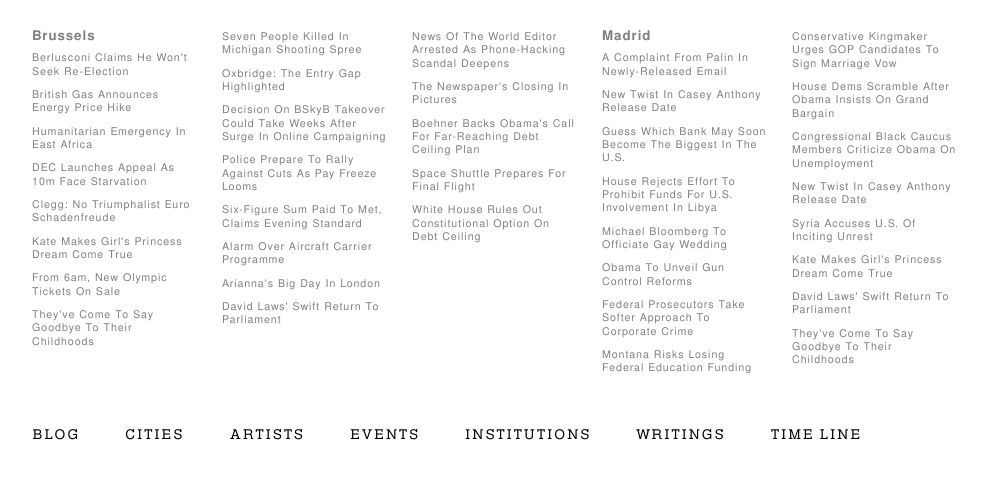
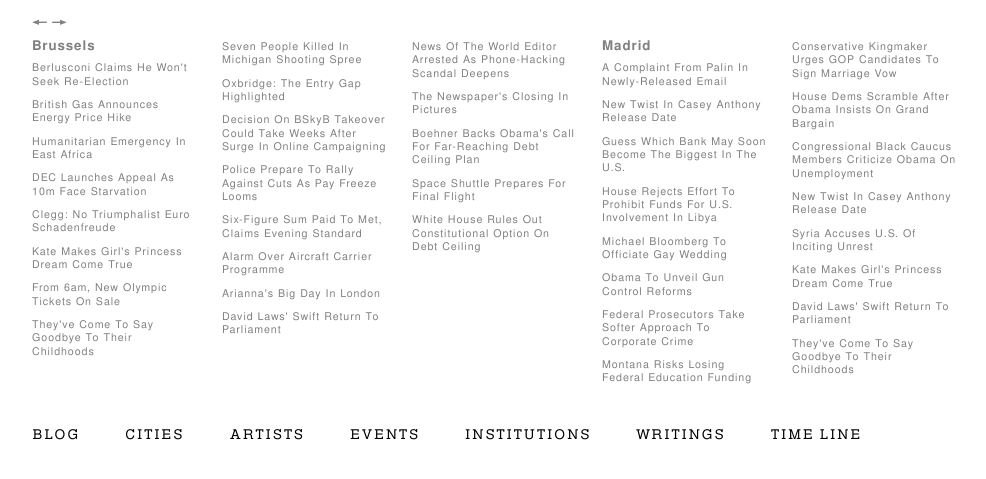
Before and after one commit to sebsan/fieldrecordings, a PHP site: page /menu.html in a window 1280 px wide. Shown: the top 479 px of the page, without its empty margins (8-994 px from the left). Run offline with PHP 8.4, Linux system fonts and the light colour scheme.

Commit message:
menu-update2

```diff
--- a/menu.html
+++ b/menu.html
@@ -23,6 +23,9 @@ curPoint.y = 500;
 </head>
 <body>
 
+<div id="menu_navigation">
+<a href="#">&#8592;</a> <a href="#">&#8594;</a>
+</div>
 <div id="menu_index">
 	<span>
 	<div id="colonne_1" class="index_col">
--- a/menu_top.css
+++ b/menu_top.css
@@ -1,5 +1,18 @@
 /* menu_top.css */
 
+#menu_navigation{
+	 position: absolute;
+	 top:10;
+	 left:40;
+}
+
+#menu_navigation a{
+	 color:grey;
+	 font-family: free_sansBold;
+     font-size: 12pt;
+     line-height: 16pt;
+	 padding: 0px 0px 0px 0px;
+	}
 
 #menu_top .menu_item{
 	 position: absolute;
@@ -19,7 +32,7 @@
 
 #menu_index {
 	position: absolute;
-	top: 20px;
+	top: 30px;
 	left: 15px;
 	font-family: helvetica_serif;
 	font-size: 8pt;
```
